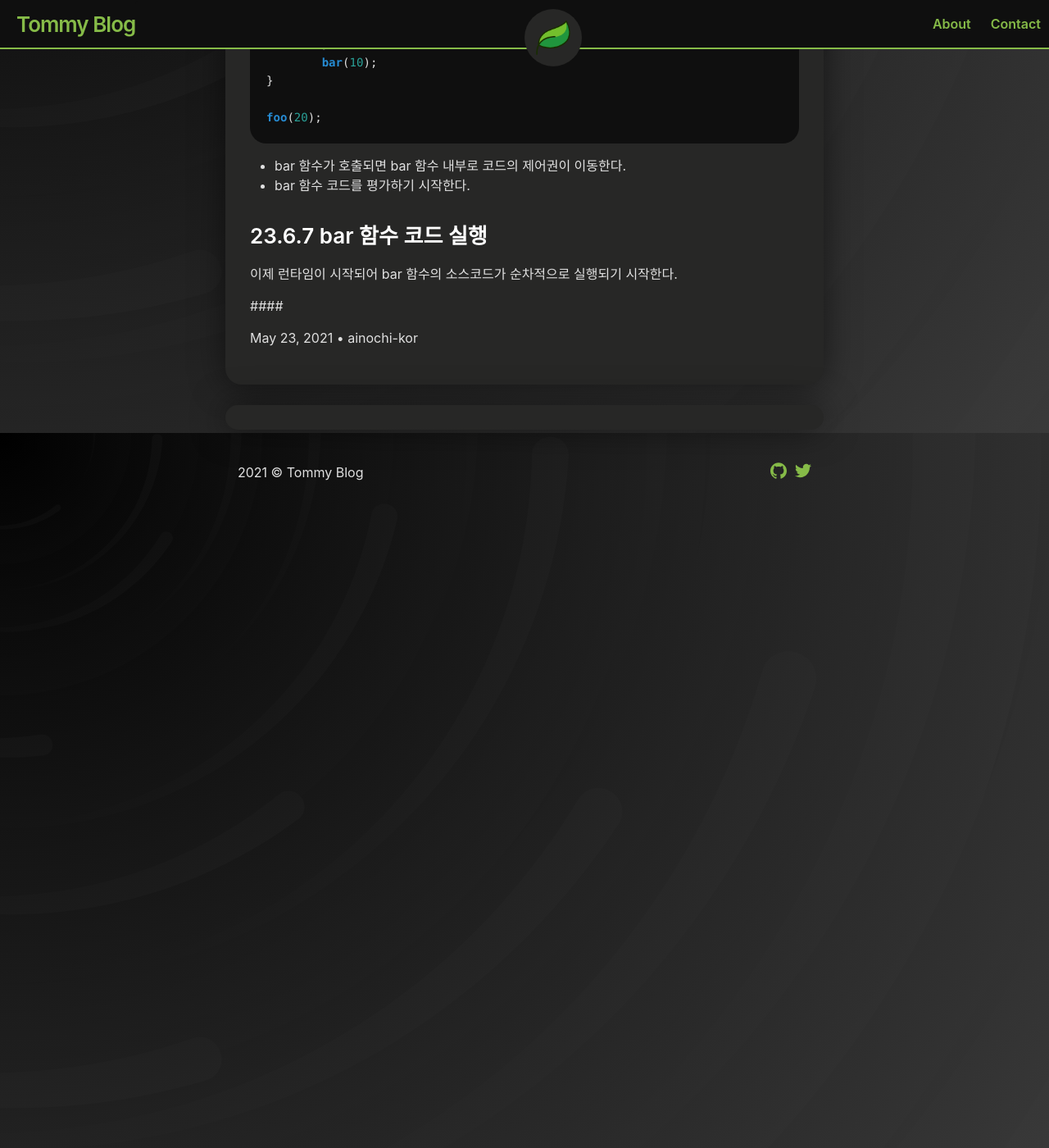
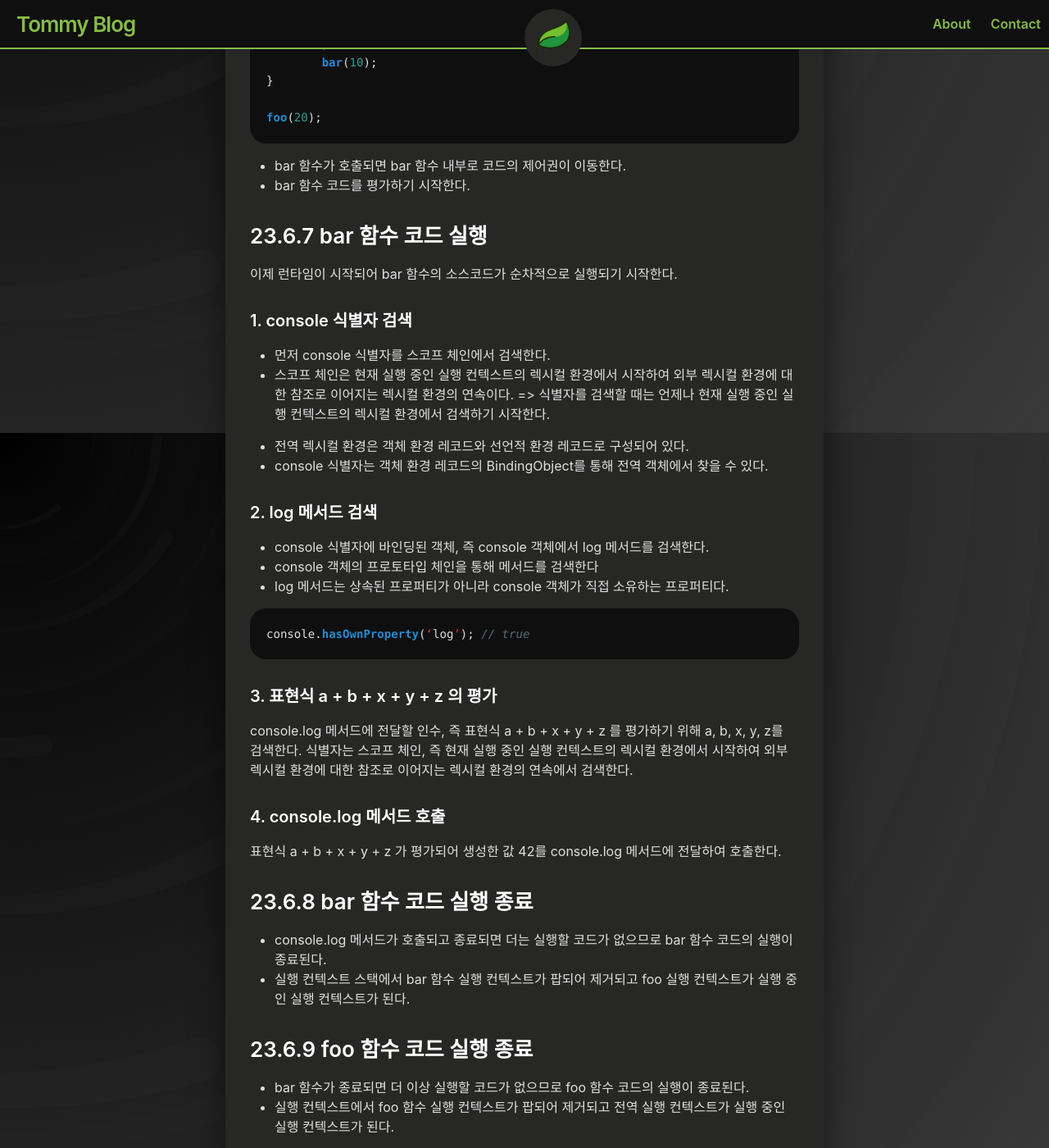
Before and after one commit to ainochi-kor/ainochi-kor.github.io, a Jekyll site: the page built from _posts/ModernJS/2021-05-23-23장 실행 컨텍스트.md, in a window 1280 px wide and 1400 px high, scrolled down 9072 px. Shown: the whole window at 82% size. Built offline with Jekyll 4.4.1, drawn with Linux system fonts in a browser that asks for light colours; a script that is not in the unit is left out; some of the changed text lies outside the part shown.

Commit message:
add 23장 실행 컨텍스트

````diff
--- a/_posts/ModernJS/2021-05-23-23장 실행 컨텍스트.md
+++ b/_posts/ModernJS/2021-05-23-23장 실행 컨텍스트.md
@@ -307,4 +307,51 @@ foo(20);
 ### 23.6.7  bar 함수 코드 실행
 이제 런타임이 시작되어 bar 함수의 소스코드가 순차적으로 실행되기 시작한다.
 
-####
+#### 1. console 식별자 검색
+- 먼저 console 식별자를 스코프 체인에서 검색한다.
+- 스코프 체인은 현재 실행 중인 실행 컨텍스트의 렉시컬 환경에서 시작하여 외부 렉시컬 환경에 대한 참조로 이어지는 렉시컬 환경의 연속이다.
+=> 식별자를 검색할 때는 언제나 현재 실행 중인 실행 컨텍스트의 렉시컬 환경에서 검색하기 시작한다.
+
+- 전역 렉시컬 환경은 객체 환경 레코드와 선언적 환경 레코드로 구성되어 있다.
+- console 식별자는 객체 환경 레코드의 BindingObject를 통해 전역 객체에서 찾을 수 있다.
+
+#### 2. log 메서드 검색
+- console 식별자에 바인딩된 객체, 즉 console 객체에서 log 메서드를 검색한다.
+- console 객체의 프로토타입 체인을 통해 메서드를 검색한다
+- log 메서드는 상속된 프로퍼티가 아니라 console 객체가 직접 소유하는 프로퍼티다.
+
+``` js
+console.hasOwnProperty(‘log’); // true
+```
+
+#### 3. 표현식 a + b + x + y + z 의 평가
+console.log 메서드에 전달할 인수, 즉 표현식 a + b + x + y + z 를 평가하기 위해 a, b, x, y, z를 검색한다. 식별자는 스코프 체인, 즉 현재 실행 중인 실행 컨텍스트의 렉시컬 환경에서 시작하여 외부 렉시컬 환경에 대한 참조로 이어지는 렉시컬 환경의 연속에서 검색한다.
+
+#### 4. console.log 메서드 호출
+표현식 a + b + x + y  + z 가 평가되어 생성한 값 42를 console.log 메서드에 전달하여 호출한다.
+
+### 23.6.8 bar 함수 코드 실행 종료
+- console.log 메서드가 호출되고 종료되면 더는 실행할 코드가 없으므로 bar 함수 코드의 실행이 종료된다.
+- 실행 컨텍스트 스택에서 bar 함수 실행 컨텍스트가 팝되어 제거되고 foo 실행 컨텍스트가 실행 중인 실행 컨텍스트가 된다.
+
+### 23.6.9 foo 함수 코드 실행 종료
+- bar 함수가 종료되면 더 이상 실행할 코드가 없으므로 foo 함수 코드의 실행이 종료된다.
+- 실행 컨텍스트에서 foo 함수 실행 컨텍스트가 팝되어 제거되고 전역 실행 컨텍스트가 실행 중인 실행 컨텍스트가 된다.
+
+### 23.6.10 전역 코드 실행 종료
+foo 함수가 종료되면 더는 실행할 전역 코드가 없으므로 전역 코드의 실행이 종료되고 전역 실행 컨텍스트도 실행 컨텍스트 스택에서 팝되어 실행 컨텍스트 스택에는 아무것도 남아있지 않게 된다.
+
+## 23.7 실행 컨텍스트와 블록 레벨 스코프
+- var 키워드로 선언한 변수는 오로지 함수의 코드 블록만 지역 스코프로 인정하는 함수 레벨 스코프를 따른다
+- let, const 키워드로 선언한 변수는 모든 코드 블록을 지역 스코프로 인정하는 블록 레벨 스코프를 따른다.
+
+``` js
+let x = 1;
+
+if(true) {
+	let x = 10;
+	console.log(x); // 10
+}
+
+console.log(x); // 1
+```
````
